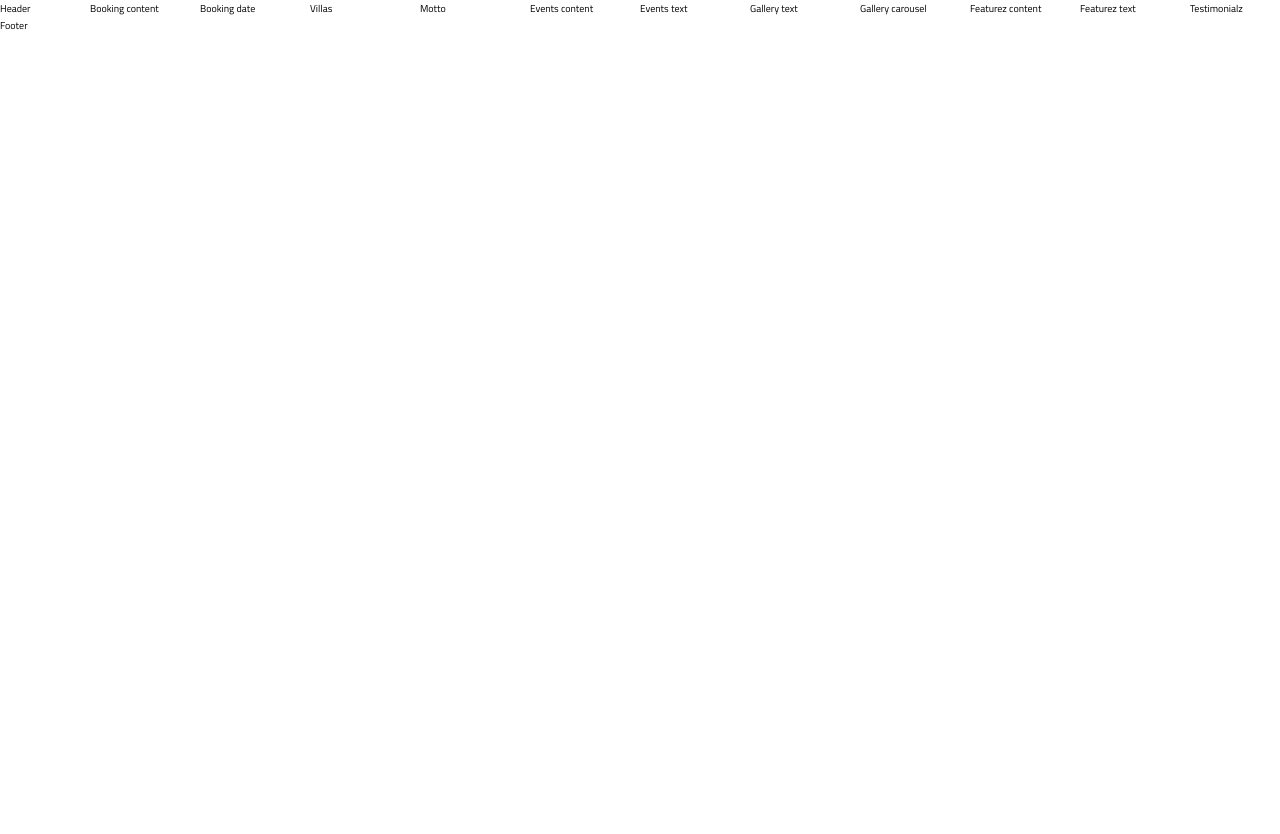
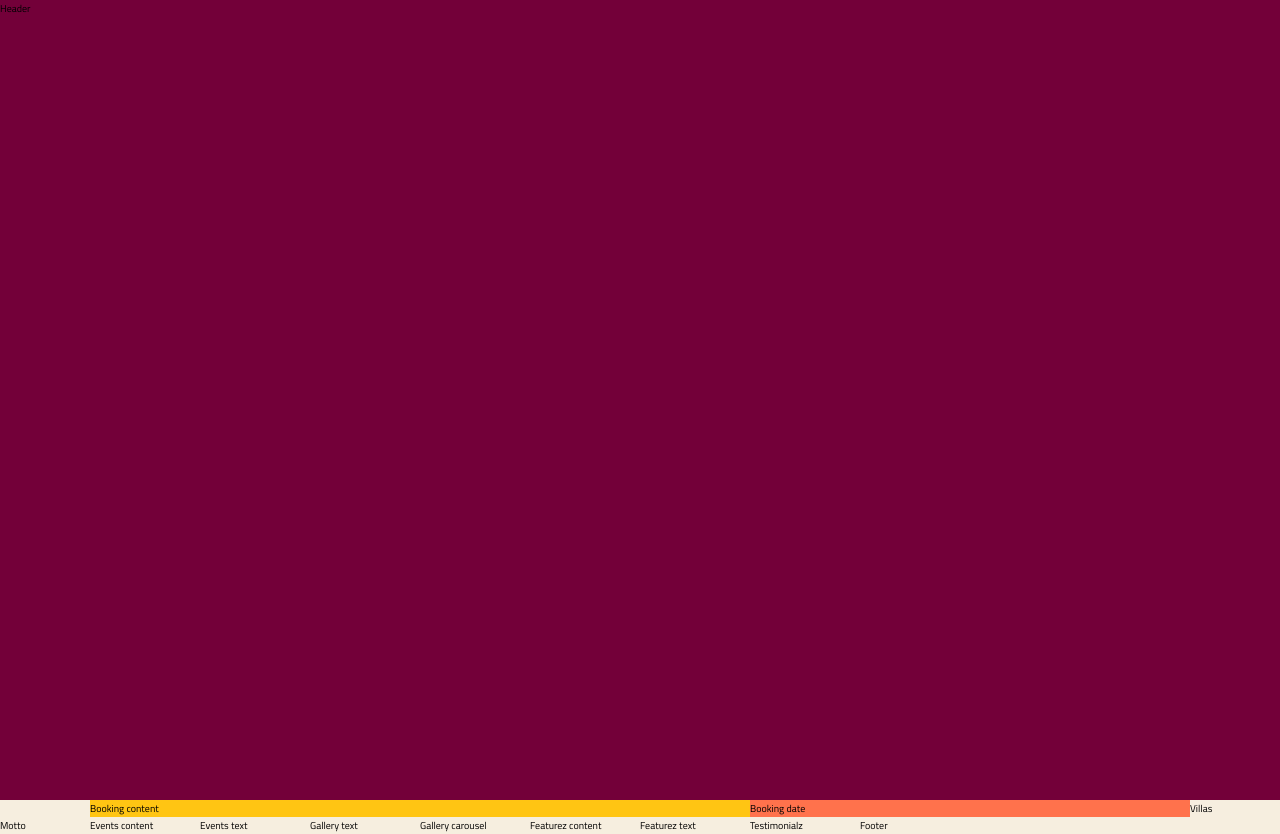
Before and after one commit to Darzwaitz/villeisure.com, a plain HTML site: page index.html in a window 1280 px wide. Before the commit the page ends 800 px from the top, so only its background shows below. Drawn offline with Linux system fonts and the light colour scheme.

Commit message:
Building sections of overall layout - continued - TBU

```diff
--- a/scss/base/_base.scss
+++ b/scss/base/_base.scss
@@ -30,6 +30,7 @@ html {
 
 body {
   box-sizing: border-box;
+  background-color: var(--color-quaternary);
   // padding: 1.4rem;
 
   // @include respond(tab-port){
--- a/scss/layout/_header.scss
+++ /dev/null
@@ -1 +0,0 @@
-// unused yet - delete this on first use
--- a/scss/layout/_home-body.scss
+++ b/scss/layout/_home-body.scss
@@ -1,4 +1,11 @@
 .container {
   display: grid;
-  grid-template-columns: 1fr repeat(10, minmax(min-content, 11rem)) 1fr;
+  grid-template-columns:
+    [container-start] 1fr [center-start] repeat(
+      10,
+      [col-start] minmax(min-content, 11rem) [col-end]
+    )
+    [center-end]
+    1fr [container-end];
+  grid-template-rows: 100vh repeat(8, min-content);
 }
--- /dev/null
+++ b/scss/layout/_home-booking-date.scss
@@ -0,0 +1,4 @@
+.booking-date {
+  background-color: var(--color-tertiary);
+  grid-column: col-start 7 / center-end;
+}
--- /dev/null
+++ b/scss/layout/_home-booking.scss
@@ -0,0 +1,4 @@
+.booking-content {
+  background-color: var(--color-secondary);
+  grid-column: center-start / col-end 6;
+}
--- /dev/null
+++ b/scss/layout/_home-header.scss
@@ -0,0 +1,4 @@
+.header {
+  background-color: var(--color-primary);
+  grid-column: container-start / container-end;
+}
--- a/scss/styles.scss
+++ b/scss/styles.scss
@@ -12,7 +12,9 @@
 // @import "components/popup";
 
 @import "layout/home-body";
-// @import "layout/header";
+@import "layout/home-header";
+@import "layout/home-booking";
+@import "layout/home-booking-date";
 // @import "layout/grid";
 // @import "layout/footer";
 // @import "layout/navigation";
```
Also changed, not shown: css/styles.css, css/styles.min.css, 2 other files. Lines whose indentation alone changed are shown as unchanged.
